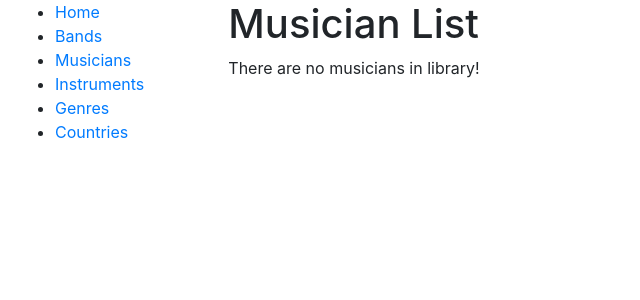
After one commit to VladyslavKlevanskyi/music-world, a Django app: page /musicians/ in a window 1280 px wide. The commit adds this page. Shown: the top 300 px of the page, without its empty margins (0-640 px from the left). Run offline with Django 4.2, Linux system fonts and the light colour scheme; data that the repository does not hold is empty.

Commit message:
Add musician list view

```diff
--- a/catalog/models.py
+++ b/catalog/models.py
@@ -41,7 +41,7 @@ class Musician(AbstractUser):
         ordering = ["username"]
 
     def __str__(self):
-        return f"{self.first_name} {self.last_name} ({self.username})"
+        return f"{self.first_name} {self.last_name} ({self.instrument.name})"
 
 
 class Band(models.Model):
--- a/catalog/urls.py
+++ b/catalog/urls.py
@@ -3,26 +3,36 @@ from catalog.views import (
     index,
     GenreListView,
     CountryListView,
-    InstrumentListView
+    InstrumentListView,
+    MusicianListView
 )
 
 urlpatterns = [
     path("", index, name="index"),
+
     path(
         "genres/",
         GenreListView.as_view(),
         name="genre-list-view"
     ),
+
     path(
         "countries/",
         CountryListView.as_view(),
         name="country-list-view"
     ),
+
     path(
         "instruments/",
         InstrumentListView.as_view(),
         name="instrument-list-view"
     ),
+
+    path(
+        "musicians/",
+        MusicianListView.as_view(),
+        name="musician-list-view"
+    ),
 ]
 
 app_name = "catalog"
--- a/catalog/views.py
+++ b/catalog/views.py
@@ -43,3 +43,8 @@ class CountryListView(generic.ListView):
 class InstrumentListView(generic.ListView):
     model = Instrument
     template_name = "catalog/instrument_list_view.html"
+
+
+class MusicianListView(generic.ListView):
+    model = Musician
+    template_name = "catalog/musician_list_view.html"
--- /dev/null
+++ b/templates/catalog/musician_list_view.html
@@ -0,0 +1,17 @@
+{% extends "base.html" %}
+
+{% block content %}
+	<h1>Musician List</h1>
+
+	{% if musician_list %}
+		<ul>
+			{% for musician in  musician_list %}
+				<li>
+					<a href="#">{{ musician }}</a>
+				</li>
+			{% endfor %}
+		</ul>
+	{% else %}
+		<p>There are no musicians in library!</p>
+	{% endif %}
+{% endblock %}
--- a/templates/includes/sidebar.html
+++ b/templates/includes/sidebar.html
@@ -1,7 +1,7 @@
 <ul>
 	<li><a href="{% url 'catalog:index' %}">Home</a></li>
 	<li><a href="#">Bands</a></li>
-	<li><a href="#">Musicians</a></li>
+	<li><a href="{% url 'catalog:musician-list-view' %}">Musicians</a></li>
 	<li><a href="{% url 'catalog:instrument-list-view' %}">Instruments</a></li>
 	<li><a href="{% url 'catalog:genre-list-view' %}">Genres</a></li>
 	<li><a href="{% url 'catalog:country-list-view' %}">Countries</a></li>
```
